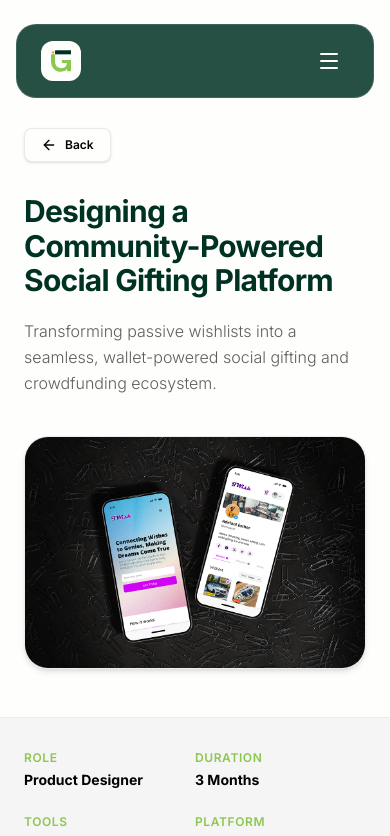
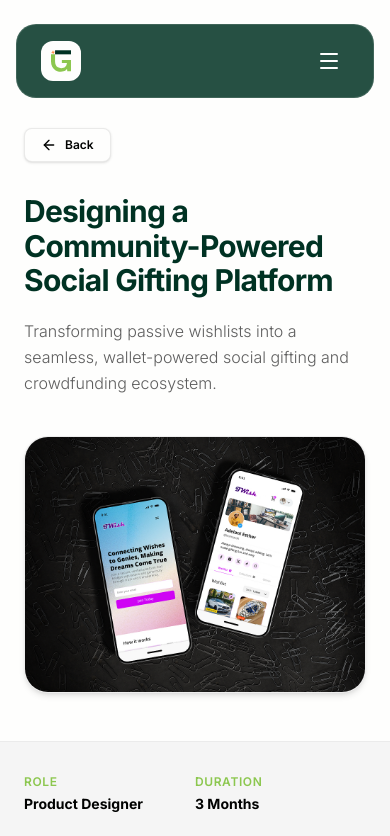
Before and after one commit to Gift-726/Portfolio, a Next.js app: page /case-study/iwish in a window 390 px wide. Shown: the top 836 px of the page. Built offline with nearby package versions, Linux system fonts and the light colour scheme.

Commit message:
Fix artifact text truncation and unify hero image mobile aspect ratios

```diff
--- a/src/app/case-study/bms/page.tsx
+++ b/src/app/case-study/bms/page.tsx
@@ -70,7 +70,7 @@ export default function BMSCaseStudy() {
               <img
                 src="/images/case-studies-second/hero-img.jpg"
                 alt="BMS Workshop Management Hero Mockup"
-                className="w-full h-auto object-cover max-h-[500px]"
+                className="w-full aspect-[4/3] md:aspect-auto h-auto object-cover max-h-[500px]"
               />
             </motion.div>
           </motion.div>
--- a/src/app/case-study/iwish/page.tsx
+++ b/src/app/case-study/iwish/page.tsx
@@ -70,7 +70,7 @@ export default function IWishCaseStudy() {
               <img
                 src="/images/case-studies/Case 1.jpg"
                 alt="iWish Mobile Gifting Mockups"
-                className="w-full h-auto object-cover max-h-[500px]"
+                className="w-full aspect-[4/3] md:aspect-auto h-auto object-cover max-h-[500px]"
               />
             </motion.div>
           </motion.div>
--- a/src/components/ArtifactsGrid.tsx
+++ b/src/components/ArtifactsGrid.tsx
@@ -69,7 +69,7 @@ export default function ArtifactsGrid() {
                   <p className="text-lime-green text-overline mb-1">
                     Artifact {index + 1}
                   </p>
-                  <h4 className="text-white text-h5 line-clamp-2">
+                  <h4 className="text-white text-h5">
                     {art.title}
                   </h4>
                 </div>
@@ -124,7 +124,7 @@ export default function ArtifactsGrid() {
 
           {/* Title bar */}
           <div className="text-center pt-2 pb-2 z-10 w-full max-w-2xl px-14 md:px-4 mt-14 md:mt-2">
-            <h4 className="text-white text-base sm:text-lg md:text-xl font-bold font-heading line-clamp-2">
+            <h4 className="text-white text-base sm:text-lg md:text-xl font-bold font-heading">
               {artifacts[activeIndex].title}
             </h4>
           </div>
```
